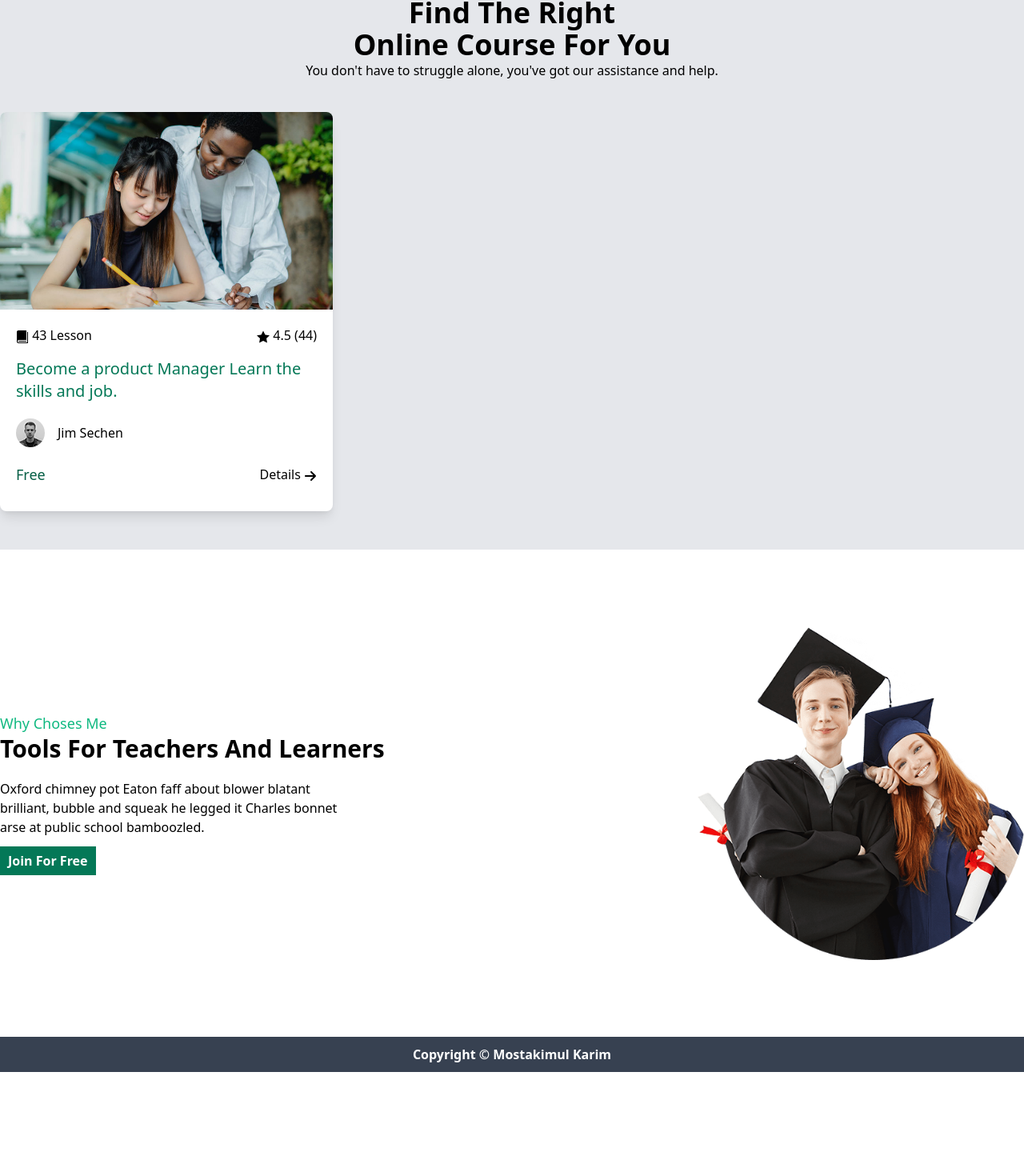
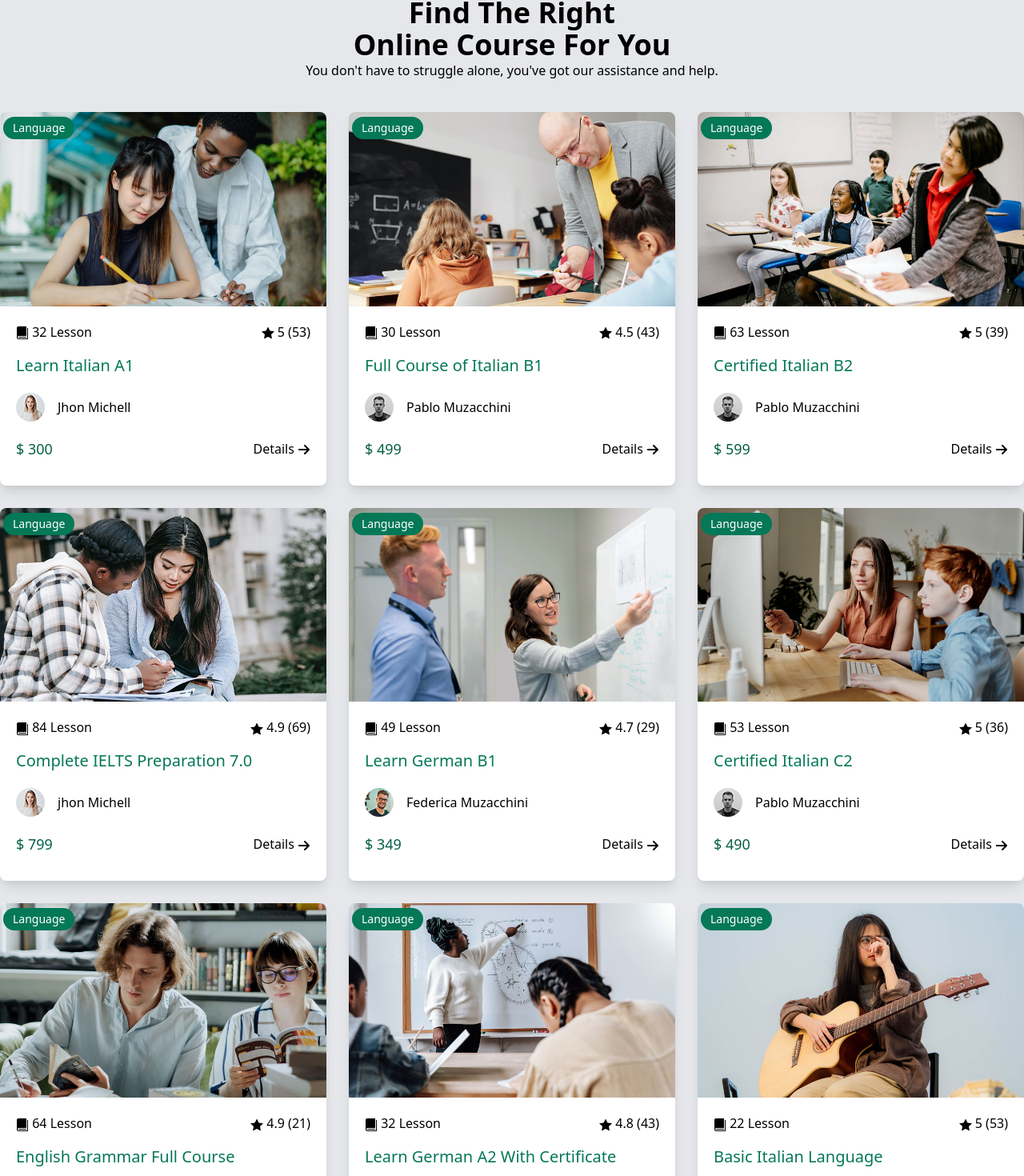
Before and after one commit to Mostakimul/react-educal, a React (Create React App) app: page / in a window 1280 px wide. Shown: the part 1361-2831 px from the top of the page at 80% size. Before the commit the page ends 2701 px from the top, so only its background shows below. Built offline with nearby package versions, Linux system fonts and the light colour scheme.

Commit message:
fetching data from api completed

```diff
--- a/public/courses.json
+++ b/public/courses.json
@@ -1,14 +1,110 @@
 [
   {
     "courseId": 1,
-    "courseName": "Italian A1",
-    "courseTeacher": "Pablo Muzacchini",
+    "courseName": "Learn Italian A1",
+    "courseImage": "./images/course-1.jpg",
+    "courseTeacher": "Jhon Michell",
+    "teacherImage": "./images/student-3.jpg",
     "courseCategory": "Language",
     "lessons": 32,
     "rating": 5,
     "enrolled": 53,
-    "courseDuration": 4,
-    "courseHours": 64,
     "cost": 300
+  },
+  {
+    "courseId": 2,
+    "courseName": "Full Course of Italian B1",
+    "courseImage": "./images/course-2.jpg",
+    "courseTeacher": "Pablo Muzacchini",
+    "teacherImage": "./images/student-1.jpg",
+    "courseCategory": "Language",
+    "lessons": 30,
+    "rating": 4.5,
+    "enrolled": 43,
+    "cost": 499
+  },
+  {
+    "courseId": 3,
+    "courseName": "Certified Italian B2",
+    "courseImage": "./images/course-3.jpg",
+    "courseTeacher": "Pablo Muzacchini",
+    "teacherImage": "./images/student-1.jpg",
+    "courseCategory": "Language",
+    "lessons": 63,
+    "rating": 5,
+    "enrolled": 39,
+    "cost": 599
+  },
+  {
+    "courseId": 4,
+    "courseName": "Complete IELTS Preparation 7.0",
+    "courseImage": "./images/course-4.jpg",
+    "courseTeacher": "jhon Michell",
+    "teacherImage": "./images/student-3.jpg",
+    "courseCategory": "Language",
+    "lessons": 84,
+    "rating": 4.9,
+    "enrolled": 69,
+    "cost": 799
+  },
+  {
+    "courseId": 5,
+    "courseName": "Learn German B1",
+    "courseImage": "./images/course-5.jpg",
+    "courseTeacher": "Federica Muzacchini",
+    "teacherImage": "./images/student-4.jpg",
+    "courseCategory": "Language",
+    "lessons": 49,
+    "rating": 4.7,
+    "enrolled": 29,
+    "cost": 349
+  },
+  {
+    "courseId": 6,
+    "courseName": "Certified Italian C2",
+    "courseImage": "./images/course-6.jpg",
+    "courseTeacher": "Pablo Muzacchini",
+    "teacherImage": "./images/student-1.jpg",
+    "courseCategory": "Language",
+    "lessons": 53,
+    "rating": 5,
+    "enrolled": 36,
+    "cost": 490
+  },
+  {
+    "courseId": 7,
+    "courseName": "English Grammar Full Course",
+    "courseImage": "./images/course-7.jpg",
+    "courseTeacher": "Jhon Michell",
+    "teacherImage": "./images/student-3.jpg",
+    "courseCategory": "Language",
+    "lessons": 64,
+    "rating": 4.9,
+    "enrolled": 21,
+    "cost": 999
+  },
+  {
+    "courseId": 8,
+    "courseName": "Learn German A2 With Certificate",
+    "courseImage": "./images/course-8.jpg",
+    "courseTeacher": "Stevan Federica",
+    "teacherImage": "./images/student-2.jpg",
+    "courseCategory": "Language",
+    "lessons": 32,
+    "rating": 4.8,
+    "enrolled": 43,
+    "cost": 500
+  },
+  {
+    "courseId": 9,
+    "courseName": "Basic Italian Language",
+    "courseImage": "./images/course-9.jpg",
+    "courseTeacher": "Pablo Muzacchini",
+    "teacherImage": "./images/student-1.jpg",
+    "courseCategory": "Language",
+    "lessons": 22,
+    "rating": 5,
+    "enrolled": 53,
+    "cost": 0
   }
 ]
--- a/src/components/Course/Course.js
+++ b/src/components/Course/Course.js
@@ -1,45 +1,55 @@
 import React from 'react';
 import { ImArrowRight2, ImBook, ImStarFull } from 'react-icons/im';
-const Course = () => {
+const Course = (props) => {
+  const {
+    courseName,
+    courseImage,
+    courseTeacher,
+    teacherImage,
+    courseCategory,
+    lessons,
+    rating,
+    enrolled,
+    cost,
+  } = props.course;
   return (
     <div className="bg-white rounded-lg shadow-lg">
       {/* Card Image */}
-      <div>
-        <img
-          src="/images/course-1.jpg"
-          alt="Course 1"
-          className="rounded-t-lg"
-        />
+      <div className="relative">
+        <img src={courseImage} alt="Course 1" className="rounded-t-lg" />
+        <p className="absolute top-1.5 left-1 rounded-3xl font-medium text-sm bg-green-700 text-white py-1 px-3">
+          {courseCategory}
+        </p>
       </div>
       {/* Card Body */}
       <div className="p-5">
         {/* lesson and rating */}
         <div className="flex justify-between items-center">
           <h4>
-            <ImBook className="inline-block" /> 43 Lesson
+            <ImBook className="inline-block" /> {lessons} Lesson
           </h4>
           <h4>
-            <ImStarFull className="inline-block" /> 4.5 (44)
+            <ImStarFull className="inline-block" /> {rating} ({enrolled})
           </h4>
         </div>
         {/* Title */}
         <h3 className="my-4 text-xl font-medium text-green-700">
-          Become a product Manager Learn the skills and job.
+          {courseName}
         </h3>
         {/* Course Teacher */}
         <div className="flex items-center my-5">
           <img
-            src="/images/student-1.jpg"
+            src={teacherImage}
             alt="Student 1"
             className="mr-4 rounded-full"
           />
-          <p>Jim Sechen</p>
+          <p>{courseTeacher}</p>
         </div>
         {/* Card Footer */}
         <div className="flex justify-between items-center my-3">
-          <h5 className="text-lg font-medium text-green-800">Free</h5>
+          <h5 className="text-lg font-medium text-green-800">$ {cost}</h5>
           <button>
-            Details <ImArrowRight2 className="inline-block" />{' '}
+            Details <ImArrowRight2 className="inline-block" />
           </button>
         </div>
       </div>
--- a/src/components/Courses/Courses.js
+++ b/src/components/Courses/Courses.js
@@ -1,7 +1,15 @@
-import React from 'react';
+import React, { useEffect, useState } from 'react';
 import Course from '../Course/Course';
 
 const Courses = () => {
+  const [courses, setCourses] = useState([]);
+
+  useEffect(() => {
+    fetch('./courses.json')
+      .then((res) => res.json())
+      .then((data) => setCourses(data));
+  }, []);
+
   return (
     <div className="container mx-auto">
       <div className="text-center mx-auto">
@@ -14,8 +22,10 @@ const Courses = () => {
         </p>
       </div>
       {/* Courses */}
-      <div className="grid grid-cols-3 gap-4 mt-10">
-        <Course></Course>
+      <div className="grid grid-cols-3 gap-7 mt-10">
+        {courses.map((course) => (
+          <Course key={course.courseId} course={course}></Course>
+        ))}
       </div>
     </div>
   );
```
